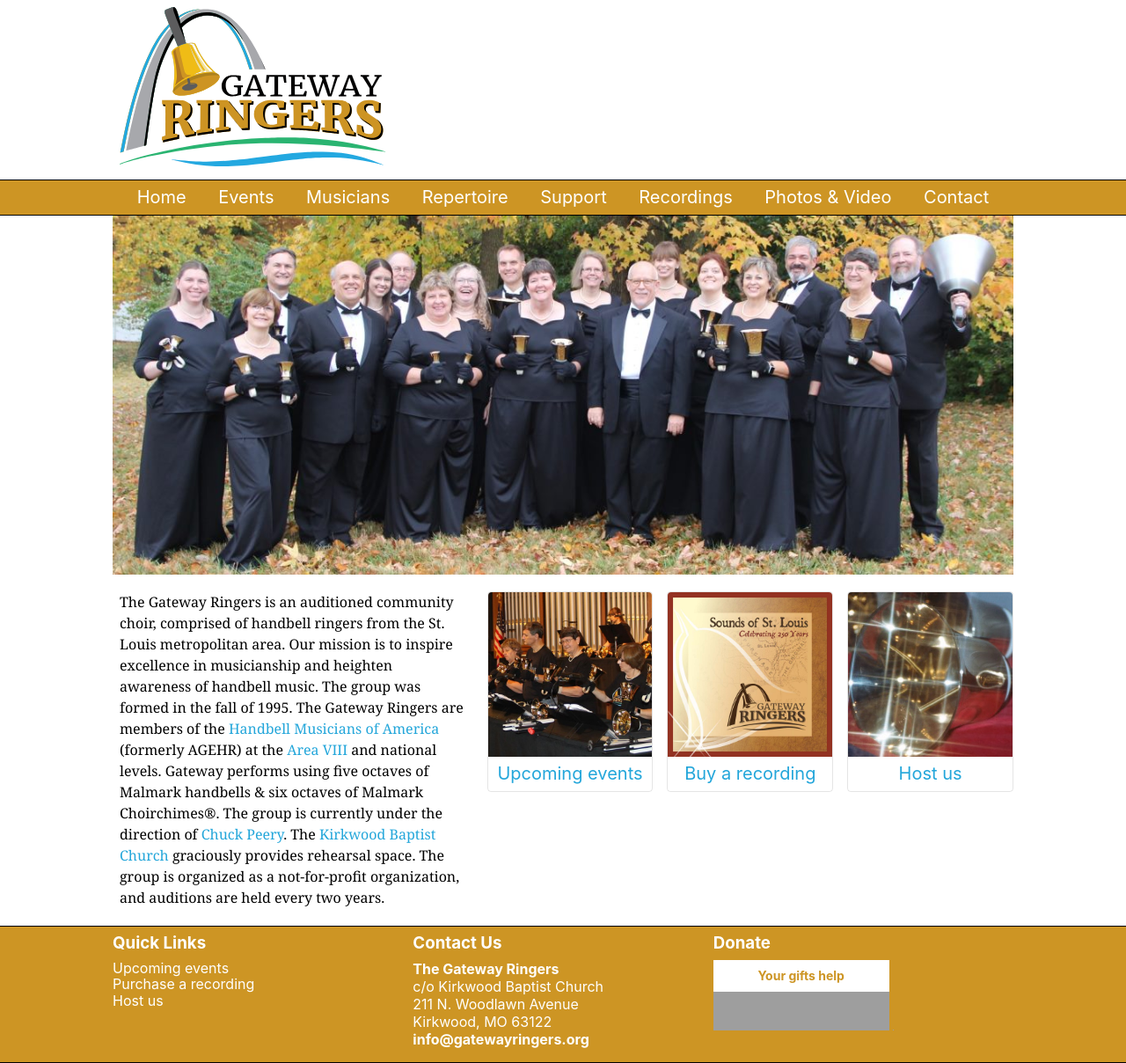
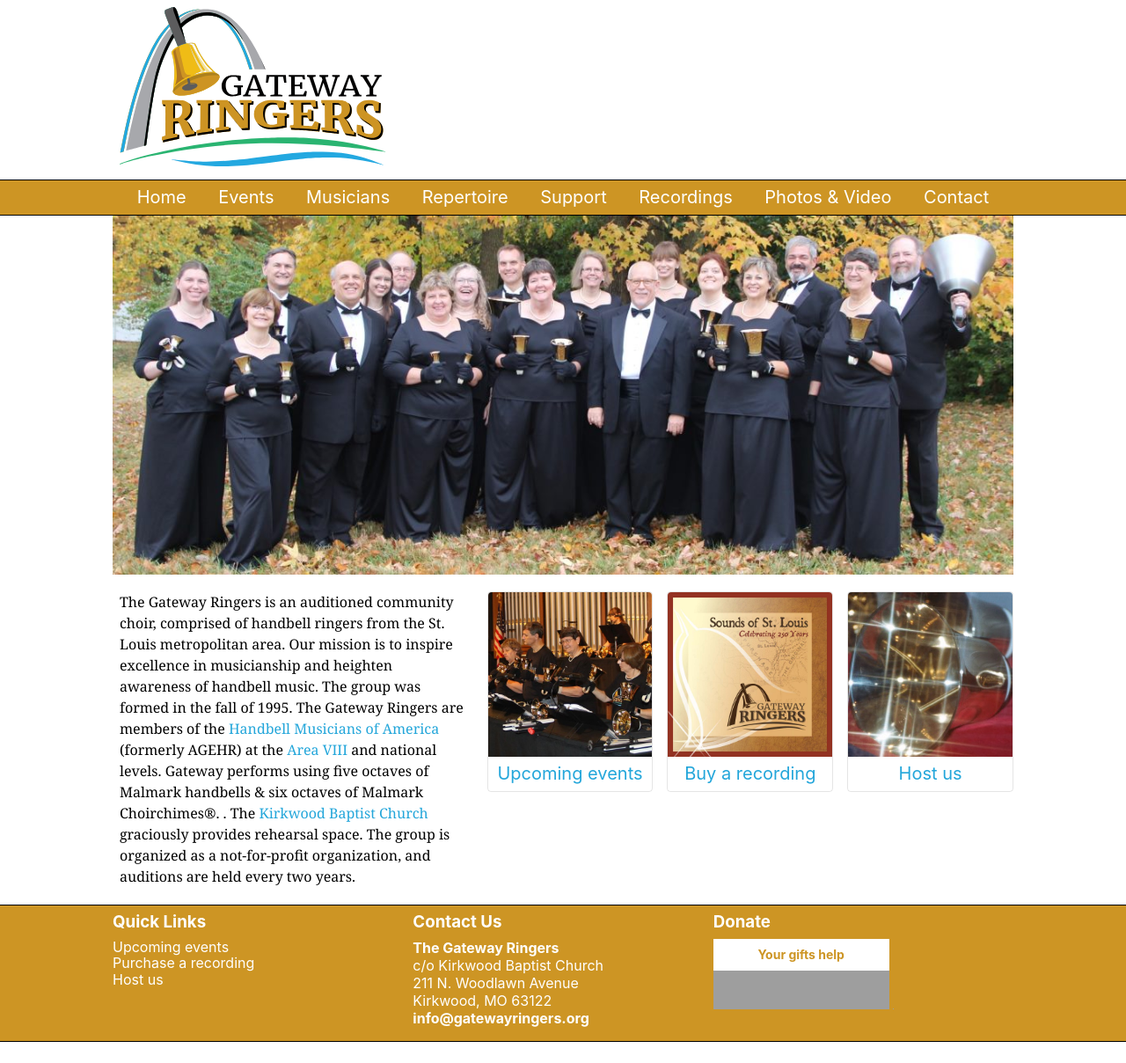
Before and after one commit to GatewayRingers/GatewayRingers.github.io, a Jekyll site: the page built from index.html, in a window 1280 px wide. Shown: the whole page at 88% size. Built offline with Jekyll 4.4.1, drawn with Linux system fonts in a browser that asks for light colours; nearby versions of some CDN libraries; after the commit the page ends 1184 px from its top, so only the background shows below that; grey boxes are pictures that could not be loaded.

Commit message:
Update index.html

```diff
--- a/index.html
+++ b/index.html
@@ -8,7 +8,7 @@
 heighten awareness of handbell music. The group was formed in the fall of 1995.
 The Gateway Ringers are members of the <a class="link blue dim" href="http://handbellmusicians.org/">Handbell Musicians of America</a> (formerly AGEHR) at the <a class="link blue dim" href="http://www.areaviii.org/">Area VIII</a> and national levels.
 Gateway performs using five octaves of Malmark handbells &amp; six octaves of Malmark
-Choirchimes&#0174;. The group is currently under the direction of <a class="link blue dim" href="/musicians#Director">Chuck Peery</a>. The
+Choirchimes&#0174;. <!--The group is currently under the direction of <a class="link blue dim" href="/musicians#Director">Chuck Peery</a>-->. The
 <a class="link blue dim" href="http://www.kirkwoodbaptist.org/">Kirkwood Baptist Church</a> graciously
 provides rehearsal space. The group is organized as a
 not-for-profit organization, and auditions are held every two years.</p>
```
